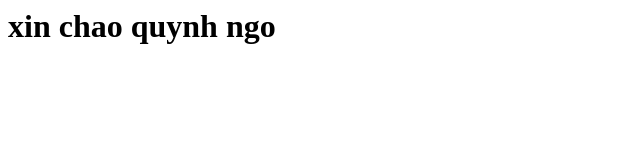
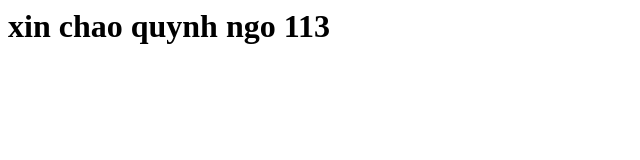
Before and after one commit to aquynh1682/test_jenkins, a plain HTML site: page index.html in a window 1280 px wide. Shown: the full height of the page, 0-640 px from the left. Drawn offline with Linux system fonts and the light colour scheme.

Commit message:
Update index.html

```diff
--- a/index.html
+++ b/index.html
@@ -1 +1 @@
-<h1> xin chao quynh ngo </h1>
+<h1> xin chao quynh ngo 113 </h1>
```
